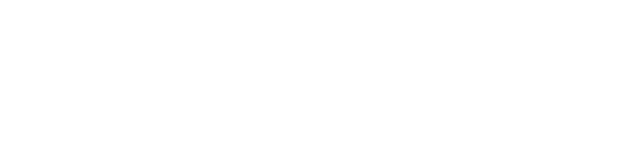
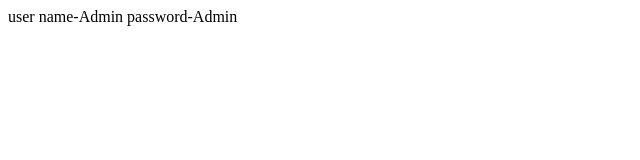
Before and after one commit to SajanaSulakshana/Hotel-Management-System, a plain HTML site: page index.html in a window 1280 px wide. Shown: the whole page, without its empty margins (0-640 px from the left). Drawn offline with Linux system fonts and the light colour scheme.

Commit message:
Update index.html

```diff
--- a/index.html
+++ b/index.html
@@ -5,6 +5,7 @@
     <title>Title</title>
 </head>
 <body>
-
+    user name-Admin
+    password-Admin
 </body>
 </html>
```
